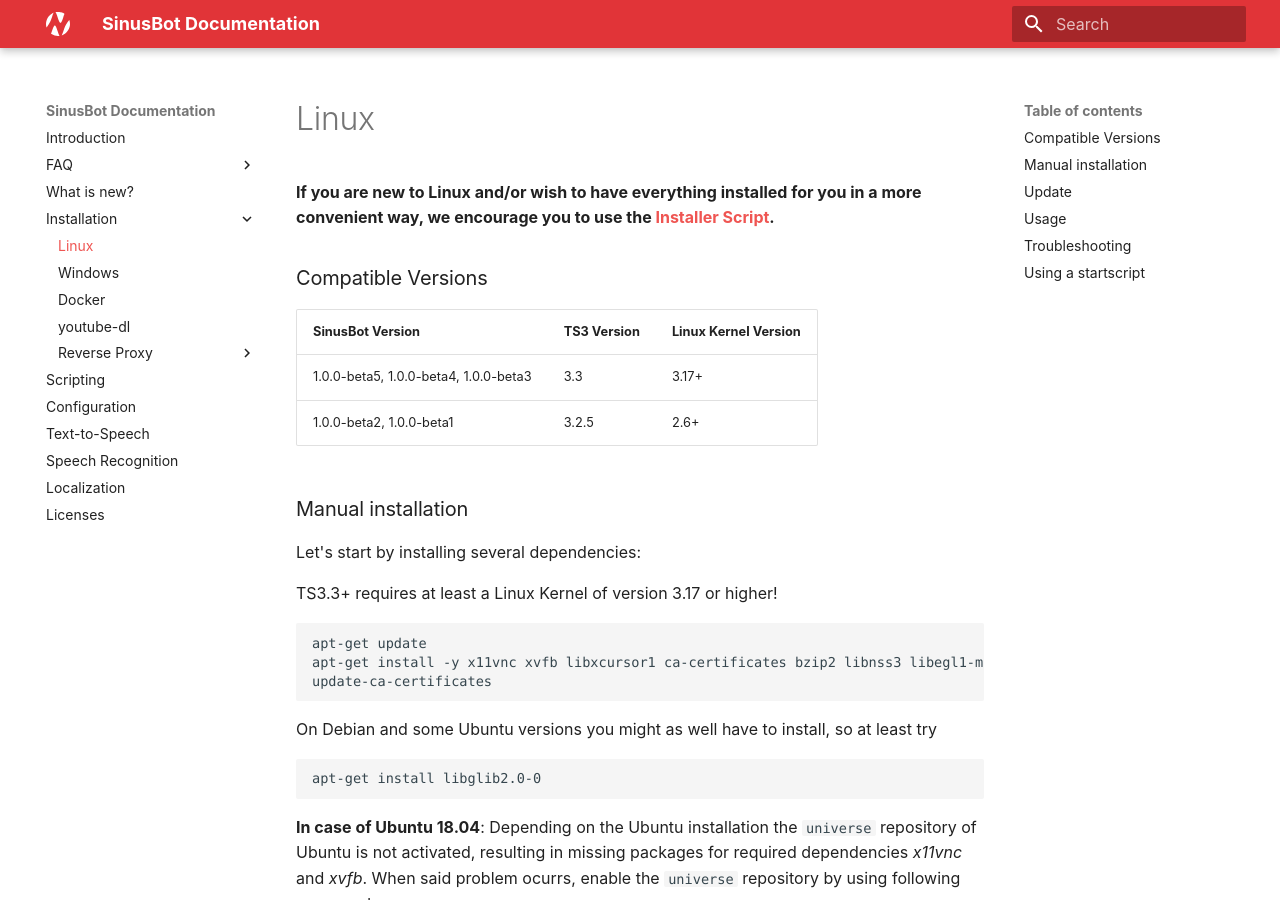
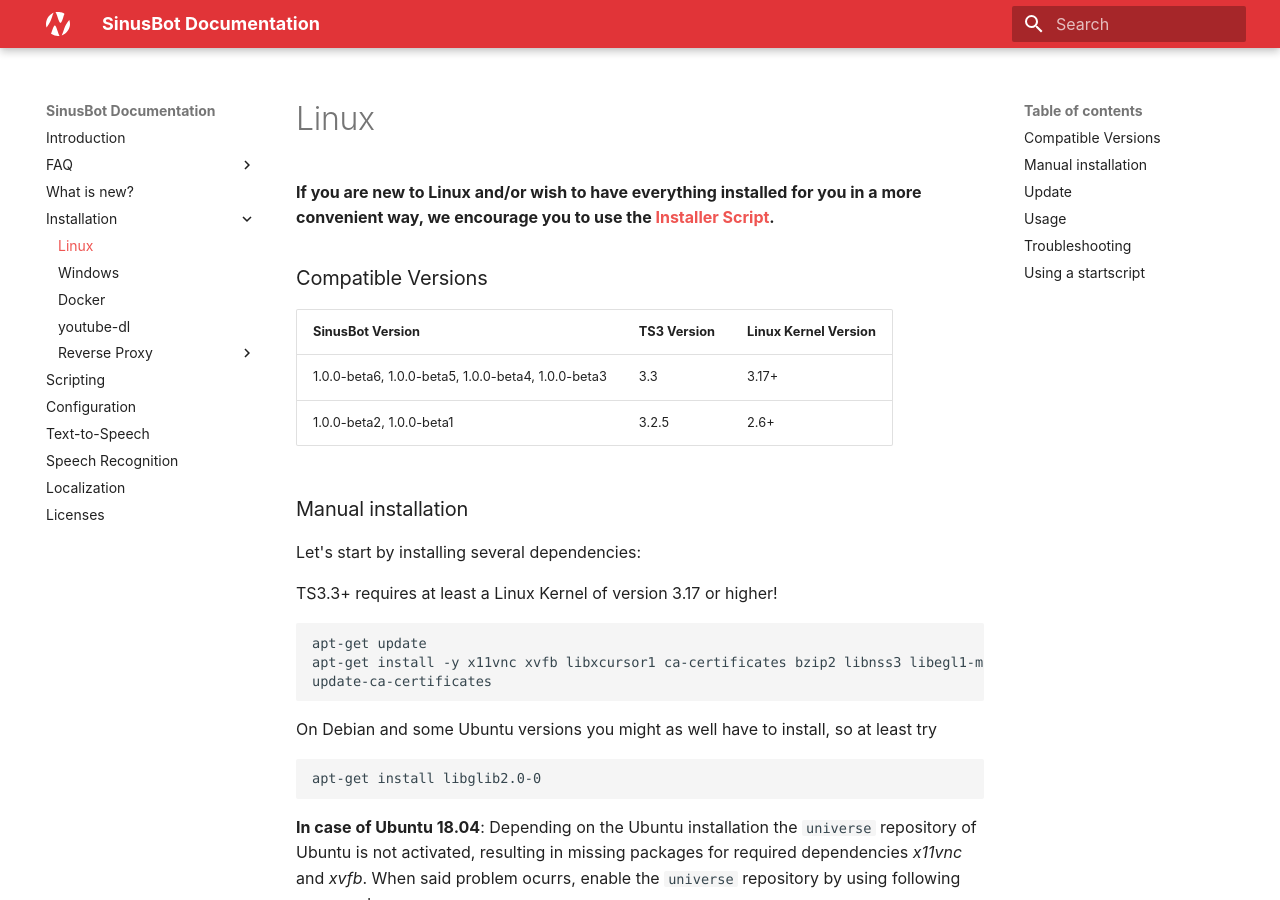
Before and after one commit to SinusBot/docs, an MkDocs documentation site: the page built from docs/installation/linux.md, in a window 1280 px wide and 900 px high. Built offline with MkDocs 1.6.1 and Material for MkDocs 9.7.7, drawn with Linux system fonts in a browser that asks for light colours.

Commit message:
Update linux.md
add 1.0.0-beta.6 to compatibility chart

```diff
--- a/docs/installation/linux.md
+++ b/docs/installation/linux.md
@@ -4,7 +4,7 @@
 
 SinusBot Version                      | TS3 Version  | Linux Kernel Version
 --------------------------------------|--------------|---------------------
-1.0.0-beta5, 1.0.0-beta4, 1.0.0-beta3 | 3.3          | 3.17+
+1.0.0-beta6, 1.0.0-beta5, 1.0.0-beta4, 1.0.0-beta3 | 3.3          | 3.17+
 1.0.0-beta2, 1.0.0-beta1              | 3.2.5        | 2.6+
 
 ### Manual installation
```
